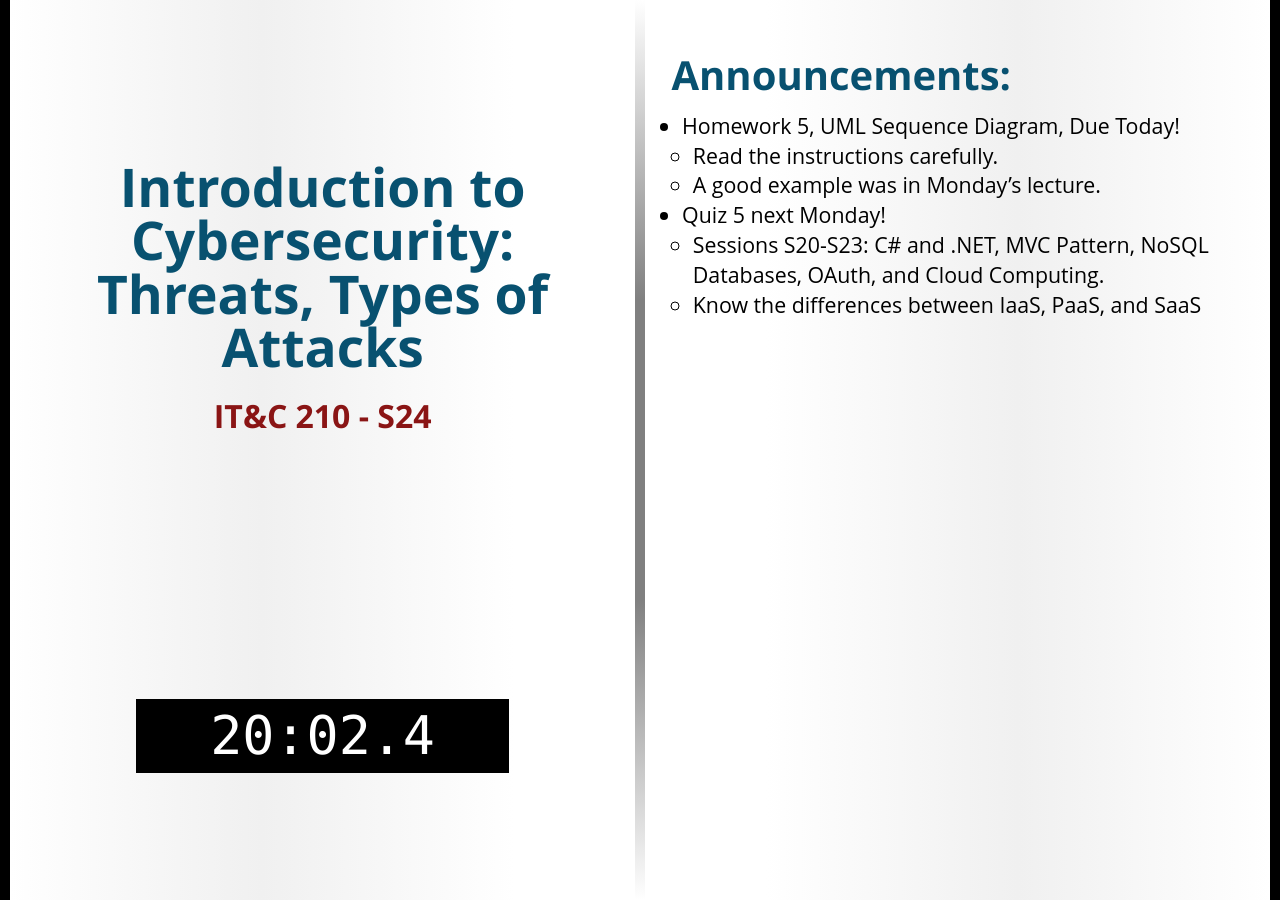
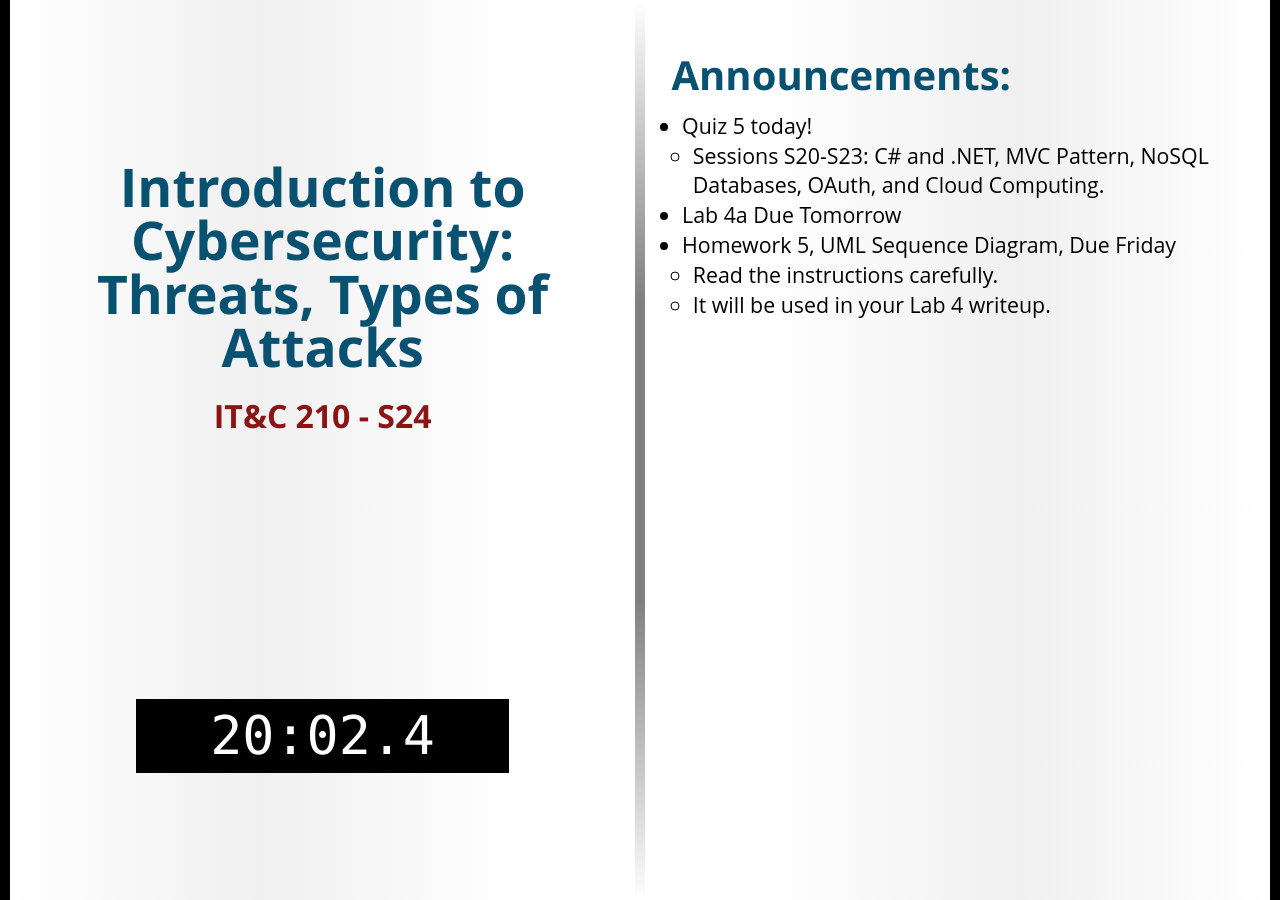
Before and after one commit to BYU-ITC-210/BYU-ITC-210.github.io, a Jekyll site: the page built from _welcome/S24.md, in a window 1280 px wide. Built offline with Jekyll 4.4.1, drawn with Linux system fonts in a browser that asks for light colours; some web fonts are replaced.

Commit message:
Welcome S24

```diff
--- a/_welcome/S24.md
+++ b/_welcome/S24.md
@@ -3,11 +3,12 @@ title: >
   Introduction to Cybersecurity:
   Threats, Types of Attacks
 session: S24
+quiz: protium1
 ---
 
-* Homework 5, UML Sequence Diagram, Due Today!
+* Quiz 5 today!
+    * Sessions S20-S23: C# and .NET, MVC Pattern, NoSQL Databases, OAuth, and Cloud Computing.
+* Lab 4a Due Tomorrow
+* Homework 5, UML Sequence Diagram, Due Friday
     * Read the instructions carefully.
-    * A good example was in Monday's lecture.
-* Quiz 5 next Monday!
-    * Sessions S20-S23: C# and .NET, MVC Pattern, NoSQL Databases, OAuth, and Cloud Computing.
-    * Know the differences between IaaS, PaaS, and SaaS
+    * It will be used in your Lab 4 writeup.
```
